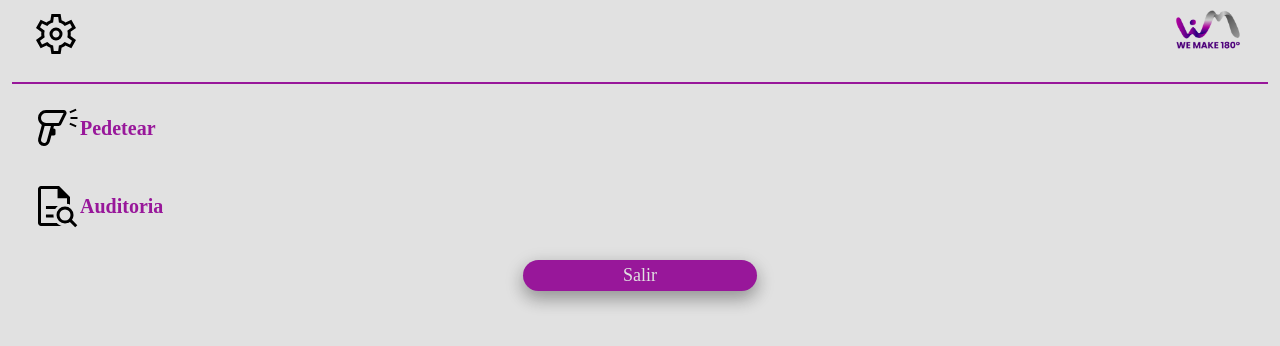
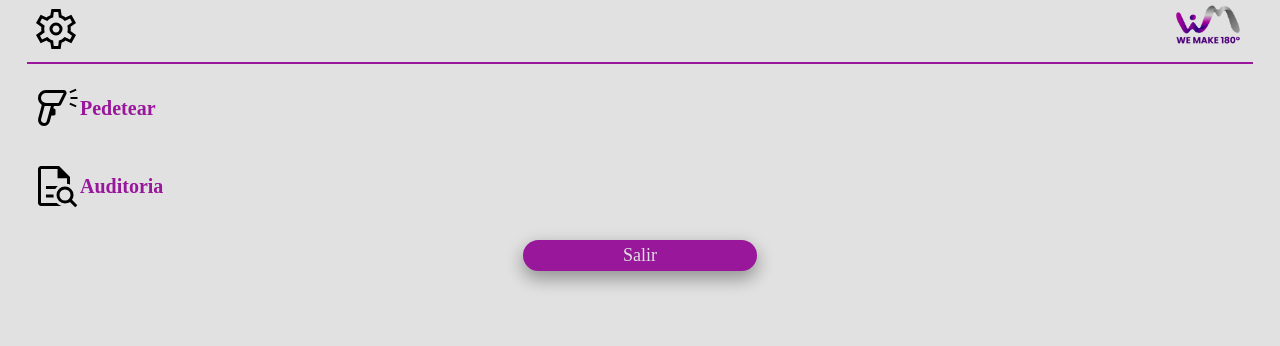
Before and after one commit to Richacosta06/StockView, a plain HTML site: page index.html in a window 1280 px wide. Drawn offline with Linux system fonts and the light colour scheme.

Commit message:
Corriendo padding contenedor

```diff
--- a/css/app.css
+++ b/css/app.css
@@ -17,7 +17,8 @@ ul{
 
 .contenedor{
   max-width: 95%;
-  padding: 20px;
+  padding: 0 10px 0 10px;
+
 }
 
 
@@ -69,7 +70,7 @@ ul{
     justify-content: space-between;
     border-bottom: 2px solid #98179A;
     margin: auto;
-    padding-top: 10px;
+    padding: 5px;
 
 }
 
```
